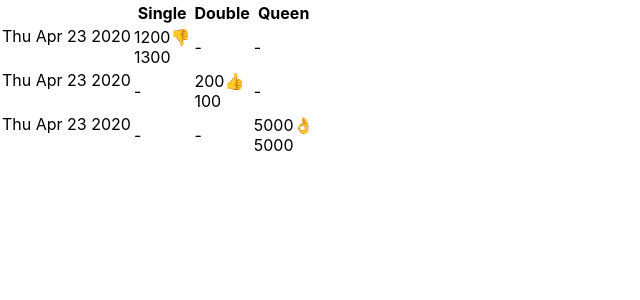
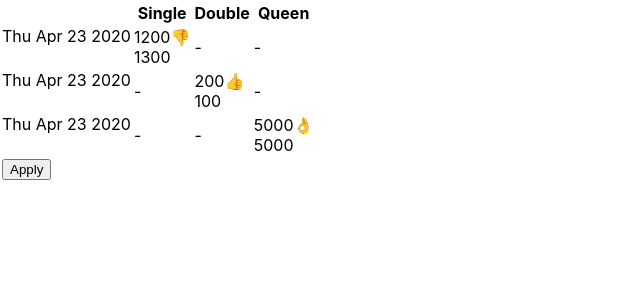
Before and after one commit to dslvt/front_test_task, a React (Create React App) app: page / in a window 1280 px wide. Shown: the top 300 px of the page, without its empty margins (0-640 px from the left). Built offline with nearby package versions, Linux system fonts and the light colour scheme.

Commit message:
added apply button

```diff
--- a/src/App.js
+++ b/src/App.js
@@ -9,6 +9,7 @@ class Table extends React.Component{
 
     this.state = {data: this.props.data, clicked: []};
     this.formatDate = this.formatDate.bind(this);
+    this.sendData = this.sendData.bind(this);
   }
 
   handleClick = (id) => {
@@ -20,6 +21,13 @@ class Table extends React.Component{
     let date = new Date(timestamp);
     return date.toDateString();
   }
+
+  sendData = () => {
+    console.table(this.state.clicked
+      .sort((a, b) => a - b)
+      .map((d) => {return this.props.data.filter((v) => v.id === d)[0]}));
+  }
+
 
   render(){
     let tableHeader = this.state.data.filter((v, i, a) => a.indexOf(v) === i).map((d)=>{
@@ -53,6 +61,7 @@ class Table extends React.Component{
               checked={this.state.clicked.includes(card_data.id)}
               onclick={this.handleClick.bind(this, card_data.id)}></TableCard></td> : <td>-</td>})]}</tr>)}
           </tbody>
+          <button onClick={this.sendData}>Apply</button>
         </table>
       </div>
     );
```
Also changed, not shown: package.json (+7 -1 lines), 1 other file (tests, documents, lock files or other folders).
